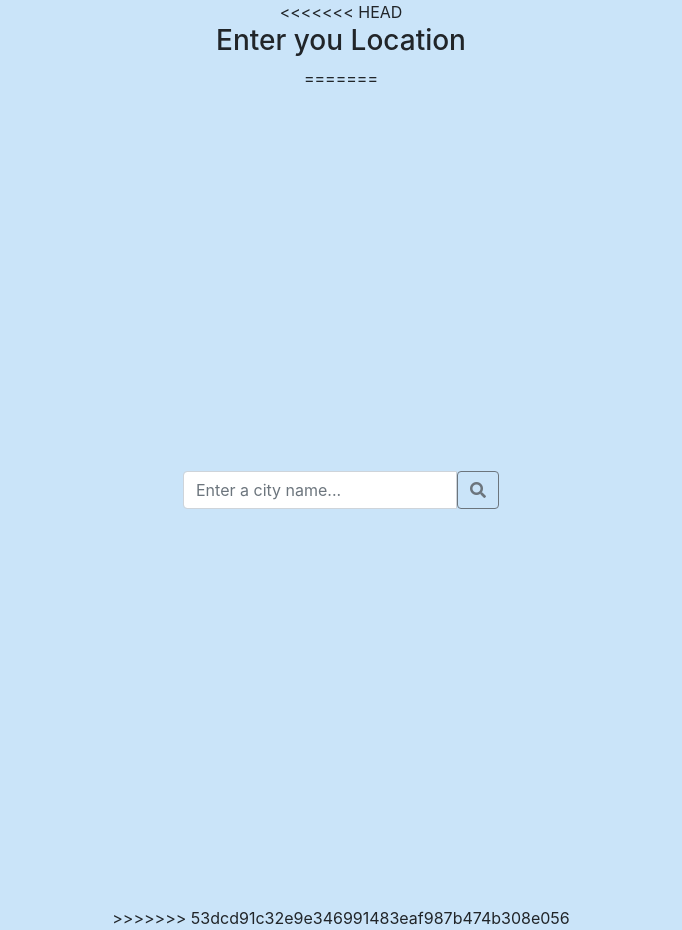
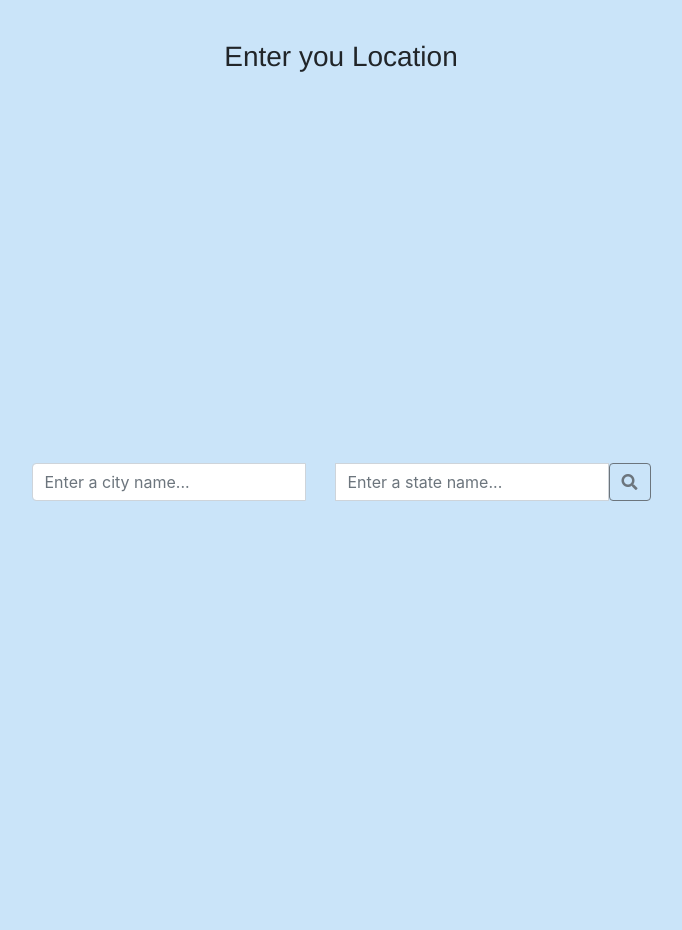
Before and after one commit to zsmith4331/project1-team4, a plain HTML site: page index.html in a window 1280 px wide. Shown: the whole page, without its empty margins (299-981 px from the left). After the commit the page ends 882 px from the top, so only its background shows below. Drawn offline with nearby package versions, Linux system fonts and the light colour scheme.

Commit message:
added input box

```diff
--- a/index.html
+++ b/index.html
@@ -19,33 +19,39 @@
     <link rel="stylesheet" href="style.css" />
   </head>
   <body>
-<<<<<<< HEAD
     <header>
       <h3>Enter you Location</h3>
-
     </header>
     <script src="script.js"></script>
 
-=======
     <div class="container">
       <div class="row h-100 row align-items-center">
         <div class="col">
           <div class="input-group">
             <input
-              id="search"
+              id="searchCity"
               type="text"
               class="form-control"
               placeholder="Enter a city name..."
+            />
+
+            <input
+              id="searchState"
+              type="text"
+              class="form-control"
+              placeholder="Enter a state name..."
             />
             <button
               class="btn btn-outline-secondary fas fa-search"
               type="button"
               id="button"
             ></button>
+
           </div>
         </div>
       </div>
     </div>
+
     <!--practice list area-->
     <div>
         <ul class="cityList">
@@ -54,6 +60,5 @@
     </div>
     <script src="https://cdnjs.cloudflare.com/ajax/libs/jquery/3.2.1/jquery.min.js"></script>
     <script src="script.js"></script>
->>>>>>> 53dcd91c32e9e346991483eaf987b474b308e056
   </body>
 </html>
--- a/script.js
+++ b/script.js
@@ -7,7 +7,7 @@
 $(".saveBtn").on("click", saveEvent);
 */
 // Lists the cities, state, and/or zipcode from local storage.
-var search = $("#search");
+var search = $("#searchCity");
 var searchBtn = $("#button");
 
 searchBtn.on("click", function(event){
@@ -15,12 +15,12 @@ searchBtn.on("click", function(event){
 for(var i = 0; i < localStorage.length; i++){
     var cityN = localStorage.getItem(i);
     var locName = $("#cityList").addClass("cityL");
-    locName.append("<li>"+ cityName + "</li>");
+    locName.append("<li>"+ cityN + "</li>");
 }
 
 //https://api.covidtracking.com/v1/us/current.json
 // covid tracking
-var state = $("#search").val();
+var state = $("#searchState").val();
   var stateFormatted = state.replaceAll(" ", "").toLowerCase();
   var queryURL5day = "https://api.covidtracking.com/v1/states/" + stateFormatted + "/current.json"
 
@@ -38,7 +38,6 @@ var state = $("#search").val();
         console.log(response.deathIncrease);
       });
 
-
 });
 
 /*var localS =localStorage.setItem();*/
--- a/style.css
+++ b/style.css
@@ -12,6 +12,11 @@ body {
   align-items: center;
 }
 
-header {
-  margin: 0 0 0 0;
+h3{
+  margin-top: 40px;
+  font-family: 'Franklin Gothic Medium', 'Arial Narrow', Arial, sans-serif;
 }
+
+#searchCity {
+  margin-right: 30px;
+}
```
